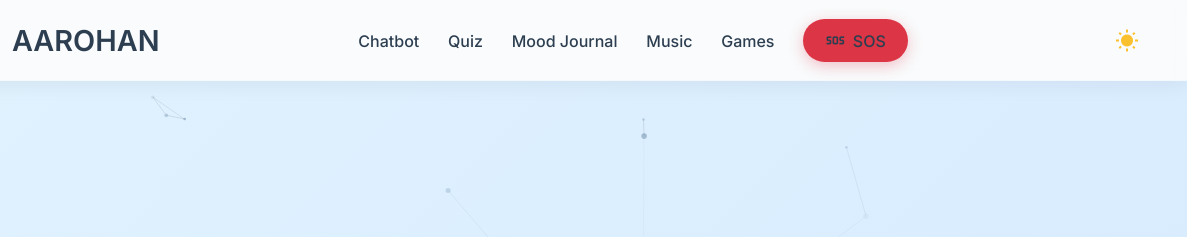
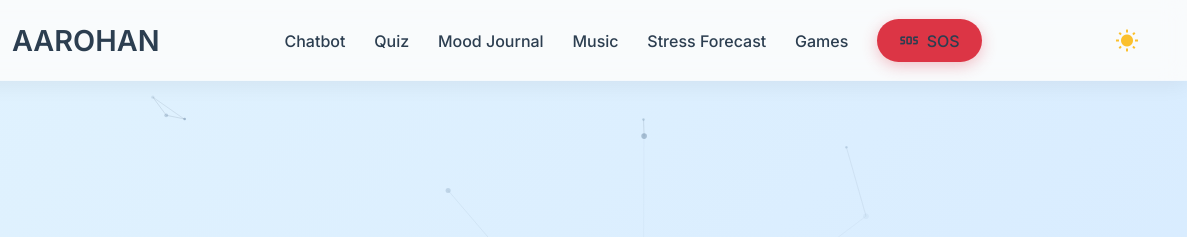
Before and after one commit to utkarsh-291/AAROHAN, a plain HTML site: page index.html in a window 1280 px wide. Shown: the top 237 px of the page, 93-1280 px from the left. Drawn offline with nearby package versions, Linux system fonts and the light colour scheme.

Commit message:
Update index.html

```diff
--- a/index.html
+++ b/index.html
@@ -21,6 +21,7 @@
         <a href="quiz.html">Quiz</a>
         <a href="mood.html">Mood Journal</a>
         <a href="music.html">Music</a>
+        <a href="stressForecasting.html">Stress Forecast</a>
         <a href="gaming.html">Games</a>
         <a href="sos.html" class="sos-button">
             <span class="material-icons">sos</span>
```
